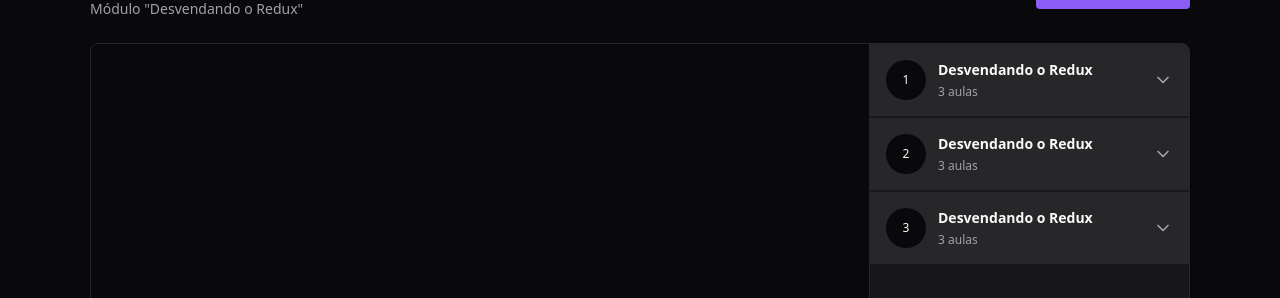
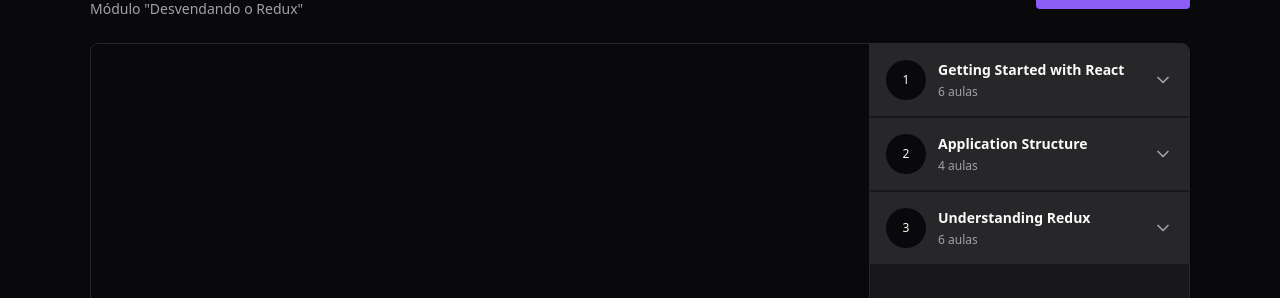
Before and after one commit to livimonte/redux-zustand, a React (Vite) app: page / in a window 1280 px wide. Shown: the part 177-475 px from the top of the page. Built offline with nearby package versions, Linux system fonts and the light colour scheme.

Commit message:
feat: add player reduce

```diff
--- a/src/components/Module.tsx
+++ b/src/components/Module.tsx
@@ -1,6 +1,7 @@
 import * as Collapsible from '@radix-ui/react-collapsible'
 import { ChevronDown } from 'lucide-react'
 import { Lesson } from './Lesson'
+import { useAppSelector } from '../store'
 
 interface ModuleProps {
   moduleIndex: number
@@ -9,6 +10,8 @@
 }
 
 export function Module({ moduleIndex, title, amountOfLessons }: ModuleProps) {
+  const lessons = useAppSelector((state) => state.player.course.modules[moduleIndex].lessons)
+
   return (
     <Collapsible.Root className="group">
       <Collapsible.Trigger className="flex w-full items-center gap-3 bg-zinc-800 p-4">
@@ -26,9 +29,9 @@
 
       <Collapsible.Content>
         <nav className="relative flex flex-col gap-4 p-6">
-          <Lesson title="Fundamentos do Redux" duration="09:13" />
-          <Lesson title="Fundamentos do Redux" duration="09:13" />
-          <Lesson title="Fundamentos do Redux" duration="09:13" />
+          {lessons.map((lesson) => {
+            return <Lesson key={lesson.id} title={lesson.title} duration={lesson.duration} />
+          })}
         </nav>
       </Collapsible.Content>
     </Collapsible.Root>
--- a/src/pages/Player.tsx
+++ b/src/pages/Player.tsx
@@ -1,10 +1,12 @@
 import { MessageCircle } from 'lucide-react'
-
 import { Header } from '../components/Header'
 import { Video } from '../components/Video'
 import { Module } from '../components/Module'
+import { useAppSelector } from '../store'
 
 export function Player() {
+  const modules = useAppSelector((state) => state.player.course.modules)
+
   return (
     <div className="h-screen bg-zinc-950 text-zinc-50 flex justify-center items-center">
       <div className="flex w-[1100px] flex-col gap-6">
@@ -22,9 +24,16 @@
             <Video />
           </div>
           <aside className="w-80 absolute top-0 bottom-0 right-0 border-l divide-y-2 divide-zinc-900 border-zinc-800 bg-zinc-900 overflow-y-scroll scrollbar-thin scrollbar-track-zinc-950 scrollbar-thumb-zinc-800">
-            <Module moduleIndex={0} title="Desvendando o Redux" amountOfLessons={3} />
-            <Module moduleIndex={1} title="Desvendando o Redux" amountOfLessons={3} />
-            <Module moduleIndex={2} title="Desvendando o Redux" amountOfLessons={3} />
+            {modules.map((module, index) => {
+              return (
+                <Module
+                  key={module.id}
+                  moduleIndex={index}
+                  title={module.title}
+                  amountOfLessons={module.lessons.length}
+                />
+              )
+            })}
           </aside>
         </main>
       </div>
--- a/src/store/index.ts
+++ b/src/store/index.ts
@@ -1,9 +1,12 @@
-import { configureStore } from "@reduxjs/toolkit";
-import { useSelector, TypedUseSelectorHook } from "react-redux";
+import { configureStore } from '@reduxjs/toolkit'
+import { useSelector, TypedUseSelectorHook } from 'react-redux'
+import { player } from './slices/player'
 
 export const store = configureStore({
-  reducer: {},
+  reducer: {
+    player,
+  },
 })
 
-export type RootState = ReturnType<typeof store.getState>;
-export const useAppSelector: TypedUseSelectorHook<RootState> = useSelector;
+export type RootState = ReturnType<typeof store.getState>
+export const useAppSelector: TypedUseSelectorHook<RootState> = useSelector
--- /dev/null
+++ b/src/store/slices/player.ts
@@ -0,0 +1,50 @@
+import { createSlice } from '@reduxjs/toolkit'
+
+const initialCourseData = {
+  modules: [
+    {
+      id: '1',
+      title: 'Getting Started with React',
+      lessons: [
+        { id: 'Jai8w6K_GnY', title: 'CSS Modules', duration: '13:45' },
+        { id: 'w-DW4DhDfcw', title: 'Post Styling', duration: '10:05' },
+        { id: 'D83-55LUdKE', title: 'Header Component', duration: '06:33' },
+        { id: 'W_ATsETujaY', title: 'Sidebar Component', duration: '09:12' },
+        { id: 'Pj8dPeameYo', title: 'Global CSS', duration: '03:23' },
+        { id: '8KBq2vhwbac', title: 'Comment Form', duration: '11:34' },
+      ],
+    },
+    {
+      id: '2',
+      title: 'Application Structure',
+      lessons: [
+        { id: 'gE48FQXRZ_o', title: 'Comment Component', duration: '13:45' },
+        { id: 'Ng_Vk4tBl0g', title: 'Responsiveness', duration: '10:05' },
+        { id: 'h5JA3wfuW1k', title: 'JSX Interactions', duration: '06:33' },
+        { id: '1G0vSTqWELg', title: 'Using State', duration: '09:12' },
+      ],
+    },
+    {
+      id: '3',
+      title: 'Understanding Redux',
+      lessons: [
+        { id: 'poQXNp9ItL4', title: 'Redux for Beginners', duration: '14:44' },
+        { id: 'CVpUuw9XSjY', title: 'Learn Redux in 20 Minutes', duration: '20:53' },
+        { id: '9zySeP5vH9c', title: 'Redux and React Hooks', duration: '18:28' },
+        { id: '93p3LxR9xfM', title: 'Redux Saga with API calls', duration: '23:16' },
+        { id: 'k68HXdNU2oM', title: 'Redux Thunk Explained', duration: '10:45' },
+        { id: 'xcLZpRncLZQ', title: 'Advanced Redux Patterns', duration: '15:02' },
+      ],
+    },
+  ],
+}
+
+const playerSlice = createSlice({
+  name: 'player',
+  initialState: {
+    course: initialCourseData,
+  },
+  reducers: {},
+})
+
+export const player = playerSlice.reducer
```
